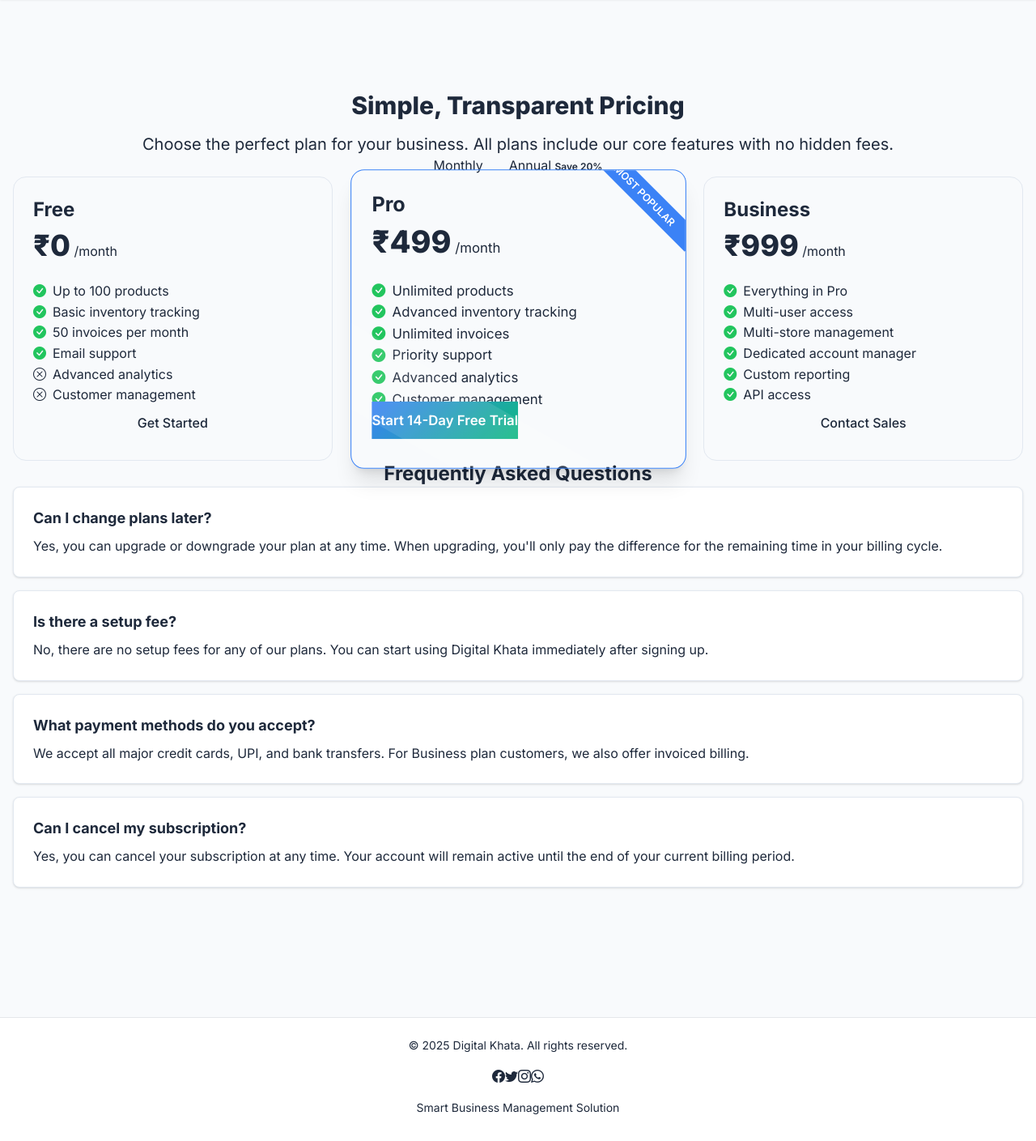
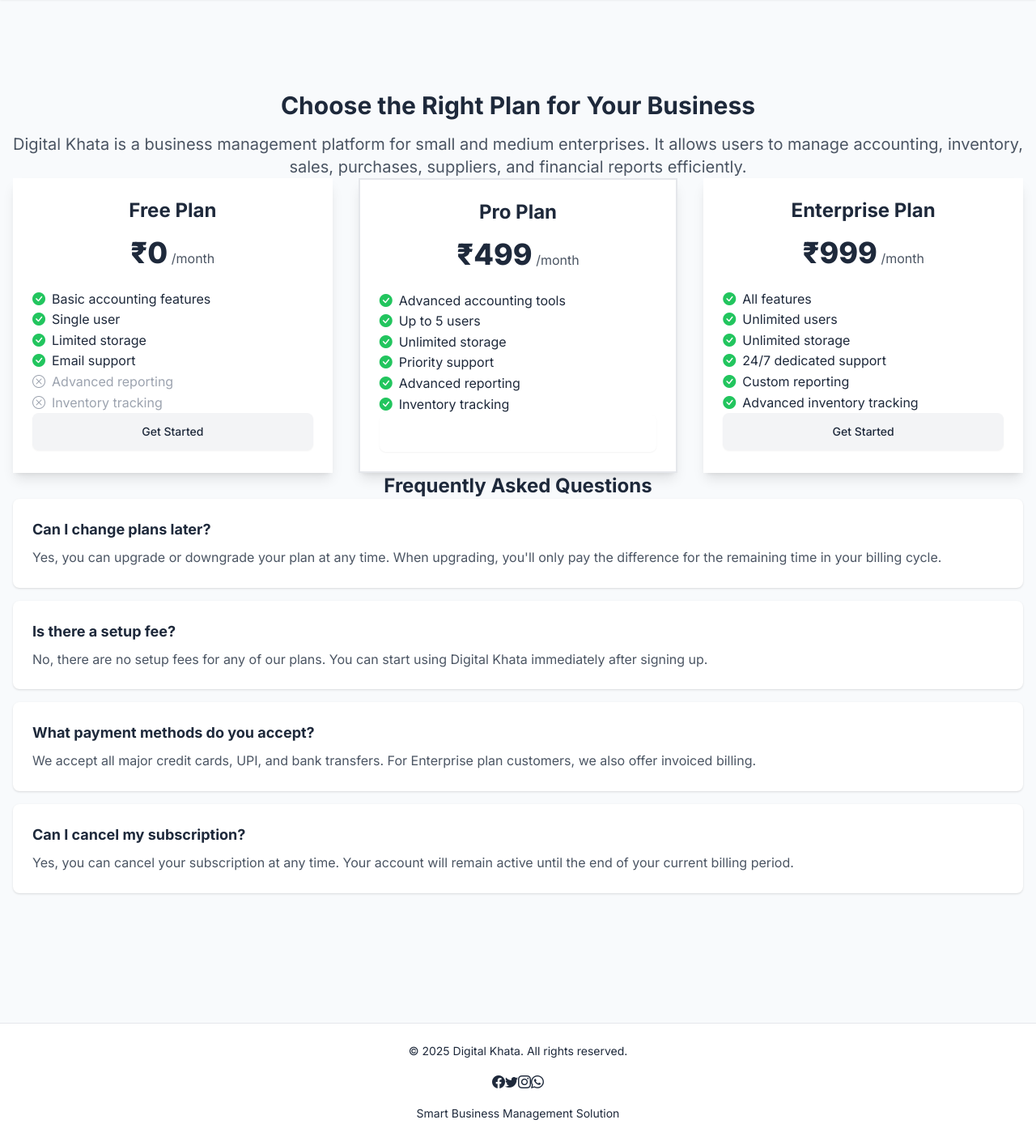
Before and after one commit to RajeshBasnet-dev/Digital-Khata, a Django app: page /pricing/ in a window 1280 px wide. Shown: the part 68-1477 px from the top of the page at 81% size. Before the commit the page ends 1444 px from the top, so only its background shows below. Run offline with Django 5.2, Linux system fonts and the light colour scheme.

Commit message:
feat: implement new pricing page with three plans

```diff
--- a/frontend/templates/pricing.html
+++ b/frontend/templates/pricing.html
@@ -5,88 +5,74 @@
 {% block content %}
 <div class="py-12">
   <div class="text-center mb-16">
-    <h1 class="text-3xl md:text-4xl font-extrabold mb-4">Simple, Transparent Pricing</h1>
-    <p class="text-xl text-slate-600 max-w-3xl mx-auto">
-      Choose the perfect plan for your business. All plans include our core features with no hidden fees.
+    <h1 class="text-3xl md:text-4xl font-bold mb-4">Choose the Right Plan for Your Business</h1>
+    <p class="text-xl text-gray-600 max-w-3xl mx-auto">
+      Digital Khata is a business management platform for small and medium enterprises. It allows users to manage accounting, inventory, sales, purchases, suppliers, and financial reports efficiently.
     </p>
-  </div>
-
-  <!-- Pricing Toggle -->
-  <div class="flex justify-center mb-12">
-    <div class="flex items-center">
-      <span class="mr-4 text-slate-600">Monthly</span>
-      <label class="relative inline-flex items-center cursor-pointer">
-        <input type="checkbox" class="sr-only peer" id="billing-toggle">
-        <div class="w-14 h-7 bg-slate-200 peer-focus:outline-none rounded-full peer peer-checked:after:translate-x-full peer-checked:after:border-white after:content-[''] after:absolute after:top-0.5 after:left-[4px] after:bg-white after:border-slate-300 after:border after:rounded-full after:h-6 after:w-6 after:transition-all peer-checked:bg-blue-500"></div>
-      </label>
-      <span class="ml-4 text-slate-600">Annual <span class="bg-amber-100 text-amber-800 text-xs font-semibold px-2.5 py-0.5 rounded">Save 20%</span></span>
-    </div>
   </div>
 
   <!-- Pricing Cards -->
   <div class="grid grid-cols-1 md:grid-cols-3 gap-8 max-w-5xl mx-auto">
     <!-- Free Plan -->
-    <div class="pricing-card">
-      <div class="p-6">
-        <h3 class="text-2xl font-bold mb-2">Free</h3>
-        <div class="mb-6">
+    <div class="bg-white rounded-2xl shadow-lg p-6 hover:shadow-xl transition-shadow duration-300">
+      <h3 class="text-2xl font-bold mb-4 text-center">Free Plan</h3>
+      <div class="mb-6 text-center">
         <span class="text-4xl font-extrabold">₹0</span>
-          <span class="text-slate-600">/month</span>
+        <span class="text-gray-600">/month</span>
       </div>
       <ul class="mb-8 space-y-3">
         <li class="flex items-center">
           <i class="bi bi-check-circle-fill text-green-500 mr-2"></i>
-            <span>Up to 100 products</span>
+          <span>Basic accounting features</span>
         </li>
         <li class="flex items-center">
           <i class="bi bi-check-circle-fill text-green-500 mr-2"></i>
-            <span>Basic inventory tracking</span>
+          <span>Single user</span>
         </li>
         <li class="flex items-center">
           <i class="bi bi-check-circle-fill text-green-500 mr-2"></i>
-            <span>50 invoices per month</span>
+          <span>Limited storage</span>
         </li>
         <li class="flex items-center">
           <i class="bi bi-check-circle-fill text-green-500 mr-2"></i>
           <span>Email support</span>
         </li>
-          <li class="flex items-center text-slate-400">
+        <li class="flex items-center text-gray-400">
           <i class="bi bi-x-circle mr-2"></i>
-            <span>Advanced analytics</span>
+          <span>Advanced reporting</span>
         </li>
-          <li class="flex items-center text-slate-400">
+        <li class="flex items-center text-gray-400">
           <i class="bi bi-x-circle mr-2"></i>
-            <span>Customer management</span>
+          <span>Inventory tracking</span>
         </li>
       </ul>
-        <a href="{% url 'accounts:signup' %}" class="btn w-full py-3 bg-slate-100 text-slate-800 hover:bg-slate-200">
+      <a href="{% url 'accounts:signup' %}" class="w-full flex justify-center py-3 px-4 border border-transparent rounded-lg shadow-sm text-sm font-medium text-indigo-600 bg-gray-100 hover:bg-gray-200 transition duration-200">
         Get Started
       </a>
     </div>
+
+    <!-- Pro Plan -->
+    <div class="bg-white rounded-2xl shadow-lg p-6 hover:shadow-xl transition-shadow duration-300 border-2 border-indigo-500 relative transform hover:-translate-y-1 transition-transform duration-300">
+      <div class="absolute top-0 left-1/2 transform -translate-x-1/2 -translate-y-1/2 bg-indigo-500 text-white text-xs font-bold px-4 py-1 rounded-full">
+        MOST POPULAR
       </div>
-
-    <!-- Pro Plan (Popular) -->
-    <div class="pricing-card popular">
-      <div class="popular-badge">MOST POPULAR</div>
-      <div class="p-6">
-        <h3 class="text-2xl font-bold mb-2">Pro</h3>
-        <div class="mb-6">
-          <span class="text-4xl font-extrabold monthly-price">₹499</span>
-          <span class="text-4xl font-extrabold annual-price hidden">₹399</span>
-          <span class="text-slate-600">/month</span>
+      <h3 class="text-2xl font-bold mb-4 text-center">Pro Plan</h3>
+      <div class="mb-6 text-center">
+        <span class="text-4xl font-extrabold">₹499</span>
+        <span class="text-gray-600">/month</span>
       </div>
       <ul class="mb-8 space-y-3">
         <li class="flex items-center">
           <i class="bi bi-check-circle-fill text-green-500 mr-2"></i>
-            <span>Unlimited products</span>
+          <span>Advanced accounting tools</span>
         </li>
         <li class="flex items-center">
           <i class="bi bi-check-circle-fill text-green-500 mr-2"></i>
-            <span>Advanced inventory tracking</span>
+          <span>Up to 5 users</span>
         </li>
         <li class="flex items-center">
           <i class="bi bi-check-circle-fill text-green-500 mr-2"></i>
-            <span>Unlimited invoices</span>
+          <span>Unlimited storage</span>
         </li>
         <li class="flex items-center">
           <i class="bi bi-check-circle-fill text-green-500 mr-2"></i>
@@ -94,44 +80,41 @@
         </li>
         <li class="flex items-center">
           <i class="bi bi-check-circle-fill text-green-500 mr-2"></i>
-            <span>Advanced analytics</span>
+          <span>Advanced reporting</span>
         </li>
         <li class="flex items-center">
           <i class="bi bi-check-circle-fill text-green-500 mr-2"></i>
-            <span>Customer management</span>
+          <span>Inventory tracking</span>
         </li>
       </ul>
-        <a href="{% url 'accounts:signup' %}" class="btn-premium w-full py-3">
-          Start 14-Day Free Trial
+      <a href="{% url 'accounts:signup' %}" class="w-full flex justify-center py-3 px-4 border border-transparent rounded-lg shadow-sm text-sm font-medium text-white bg-indigo-600 hover:bg-indigo-700 transition duration-200">
+        Get Started
       </a>
     </div>
-    </div>
 
-    <!-- Business Plan -->
-    <div class="pricing-card">
-      <div class="p-6">
-        <h3 class="text-2xl font-bold mb-2">Business</h3>
-        <div class="mb-6">
-          <span class="text-4xl font-extrabold monthly-price">₹999</span>
-          <span class="text-4xl font-extrabold annual-price hidden">₹799</span>
-          <span class="text-slate-600">/month</span>
+    <!-- Enterprise Plan -->
+    <div class="bg-white rounded-2xl shadow-lg p-6 hover:shadow-xl transition-shadow duration-300">
+      <h3 class="text-2xl font-bold mb-4 text-center">Enterprise Plan</h3>
+      <div class="mb-6 text-center">
+        <span class="text-4xl font-extrabold">₹999</span>
+        <span class="text-gray-600">/month</span>
       </div>
       <ul class="mb-8 space-y-3">
         <li class="flex items-center">
           <i class="bi bi-check-circle-fill text-green-500 mr-2"></i>
-            <span>Everything in Pro</span>
+          <span>All features</span>
         </li>
         <li class="flex items-center">
           <i class="bi bi-check-circle-fill text-green-500 mr-2"></i>
-            <span>Multi-user access</span>
+          <span>Unlimited users</span>
         </li>
         <li class="flex items-center">
           <i class="bi bi-check-circle-fill text-green-500 mr-2"></i>
-            <span>Multi-store management</span>
+          <span>Unlimited storage</span>
         </li>
         <li class="flex items-center">
           <i class="bi bi-check-circle-fill text-green-500 mr-2"></i>
-            <span>Dedicated account manager</span>
+          <span>24/7 dedicated support</span>
         </li>
         <li class="flex items-center">
           <i class="bi bi-check-circle-fill text-green-500 mr-2"></i>
@@ -139,13 +122,12 @@
         </li>
         <li class="flex items-center">
           <i class="bi bi-check-circle-fill text-green-500 mr-2"></i>
-            <span>API access</span>
+          <span>Advanced inventory tracking</span>
         </li>
       </ul>
-        <a href="{% url 'accounts:signup' %}" class="btn w-full py-3 bg-slate-100 text-slate-800 hover:bg-slate-200">
-          Contact Sales
+      <a href="{% url 'accounts:signup' %}" class="w-full flex justify-center py-3 px-4 border border-transparent rounded-lg shadow-sm text-sm font-medium text-indigo-600 bg-gray-100 hover:bg-gray-200 transition duration-200">
+        Get Started
       </a>
-      </div>
     </div>
   </div>
 
@@ -153,50 +135,26 @@
   <div class="max-w-3xl mx-auto mt-20">
     <h2 class="text-2xl font-bold text-center mb-8">Frequently Asked Questions</h2>
     <div class="space-y-4">
-      <div class="card">
-        <div class="card-body">
+      <div class="bg-white rounded-lg shadow p-6">
         <h3 class="font-bold text-lg mb-2">Can I change plans later?</h3>
-          <p class="text-slate-600">Yes, you can upgrade or downgrade your plan at any time. When upgrading, you'll only pay the difference for the remaining time in your billing cycle.</p>
-        </div>
+        <p class="text-gray-600">Yes, you can upgrade or downgrade your plan at any time. When upgrading, you'll only pay the difference for the remaining time in your billing cycle.</p>
       </div>
 
-      <div class="card">
-        <div class="card-body">
+      <div class="bg-white rounded-lg shadow p-6">
         <h3 class="font-bold text-lg mb-2">Is there a setup fee?</h3>
-          <p class="text-slate-600">No, there are no setup fees for any of our plans. You can start using Digital Khata immediately after signing up.</p>
-        </div>
+        <p class="text-gray-600">No, there are no setup fees for any of our plans. You can start using Digital Khata immediately after signing up.</p>
       </div>
 
-      <div class="card">
-        <div class="card-body">
+      <div class="bg-white rounded-lg shadow p-6">
         <h3 class="font-bold text-lg mb-2">What payment methods do you accept?</h3>
-          <p class="text-slate-600">We accept all major credit cards, UPI, and bank transfers. For Business plan customers, we also offer invoiced billing.</p>
-        </div>
+        <p class="text-gray-600">We accept all major credit cards, UPI, and bank transfers. For Enterprise plan customers, we also offer invoiced billing.</p>
       </div>
 
-      <div class="card">
-        <div class="card-body">
+      <div class="bg-white rounded-lg shadow p-6">
         <h3 class="font-bold text-lg mb-2">Can I cancel my subscription?</h3>
-          <p class="text-slate-600">Yes, you can cancel your subscription at any time. Your account will remain active until the end of your current billing period.</p>
+        <p class="text-gray-600">Yes, you can cancel your subscription at any time. Your account will remain active until the end of your current billing period.</p>
       </div>
     </div>
   </div>
 </div>
-</div>
-
-<script>
-  // Toggle billing period
-  document.getElementById('billing-toggle')?.addEventListener('change', function() {
-    const monthlyPrices = document.querySelectorAll('.monthly-price');
-    const annualPrices = document.querySelectorAll('.annual-price');
-
-    if (this.checked) {
-      monthlyPrices.forEach(el => el.classList.add('hidden'));
-      annualPrices.forEach(el => el.classList.remove('hidden'));
-    } else {
-      monthlyPrices.forEach(el => el.classList.remove('hidden'));
-      annualPrices.forEach(el => el.classList.add('hidden'));
-    }
-  });
-</script>
 {% endblock %}
```
Lines whose indentation alone changed are shown as unchanged.
